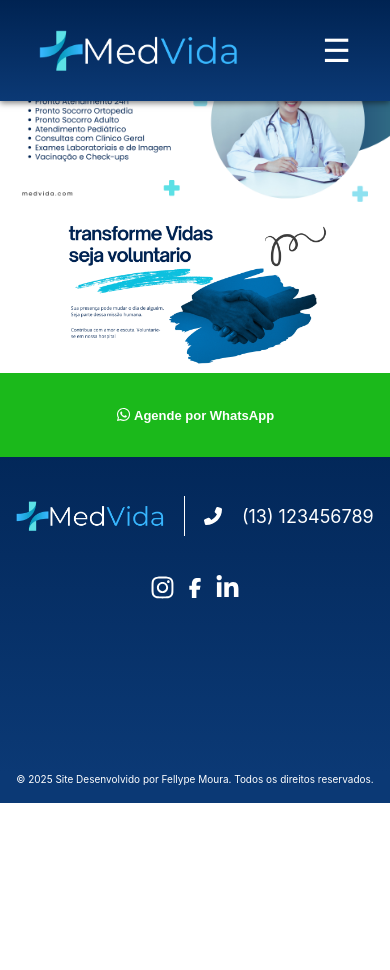
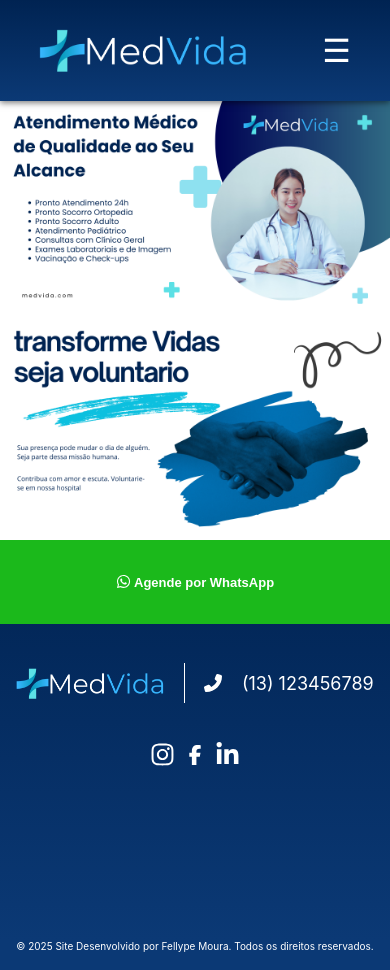
Before and after one commit to fellype-moura-flooxai/volunteers-hospital-frontend, a React (Create React App) app: page / in a window 390 px wide. Before the commit the page ends 844 px from the top, so only its background shows below. Built offline with nearby package versions, Linux system fonts and the light colour scheme.

Commit message:
feat: styling adjustments

```diff
--- a/src/components/Footer/Footer.css
+++ b/src/components/Footer/Footer.css
@@ -9,16 +9,6 @@
     justify-content: center;
     align-items: center;
 
-}
-
-.logo-endereco {
-    width: 100%;
-    height: 100px;
-    border: solid;
-    border-color: gold;
-    display: flex;
-    /* align-items: center; */
-    /* justify-content: center; */
 }
 
 .logo-img-footer {
@@ -47,13 +37,17 @@
 
 
 .Voluntariado {
-    border: solid;
     width: 30%;
     flex-direction: column;
     display: flex;
     justify-content: center;
     align-items: center;
     gap: 10px;
+}
+
+.Voluntariado a {
+    text-decoration: none;
+    color: white;
 }
 
 .btnSaibaMais {
--- a/src/components/Header/Header.css
+++ b/src/components/Header/Header.css
@@ -12,13 +12,12 @@
 .top-bar-list * {
     color: white;
     text-decoration: none;
-    font-weight: bold;
 }
 
 .header {
     background: linear-gradient(#002352, #0b3975);
     color: white;
-    height: 12vh;
+    height: 16vh;
     display: flex;
     justify-content: space-between;
     align-items: center;
@@ -29,7 +28,7 @@
 .logoheader {
     display: flex;
     align-items: center;
-    height: 100%;
+    height: 70%;
     width: auto;
 }
 
@@ -109,10 +108,11 @@
     .header {
         position: fixed;
         width: 100%;
+        height: 12vh;
     }
 
-    .logo-img-header {
-        height: 40%;
+    .logoheader {
+        height: 100%;
     }
 
     .nav-menu-desktop {
@@ -160,11 +160,12 @@
         .header {
             position: fixed;
             width: 100%;
+
         }
 
-        .logo-img-header {
-            height: 40%;
-        }
+        .logoheader {
+        height: 70%;
+    }
 
         .nav-menu-desktop {
             display: none;
--- a/src/pages/home/home.css
+++ b/src/pages/home/home.css
@@ -19,13 +19,12 @@
 }
 
 .banner-home {
-    width: 100%;
+    width:70%;
 }
 
 @media screen and (max-width: 1024px) {
-    .perfil-content {
+    .home-content {
         margin-top: 12vh;
-        height: 500px;
     }
 
     .container {
@@ -33,5 +32,12 @@
 
     }
 
+    .banner-voluntarios {
+    width: 100%;
+}
+
+.banner-home {
+    width: 100%;
+}
 
 }
--- a/src/pages/perfil/perfil.css
+++ b/src/pages/perfil/perfil.css
@@ -3,7 +3,7 @@
 }
 
 .perfil-content {
-        margin-top: 12vh;
+        margin-top: 16vh;
         height: 500px;
     }
 
```
